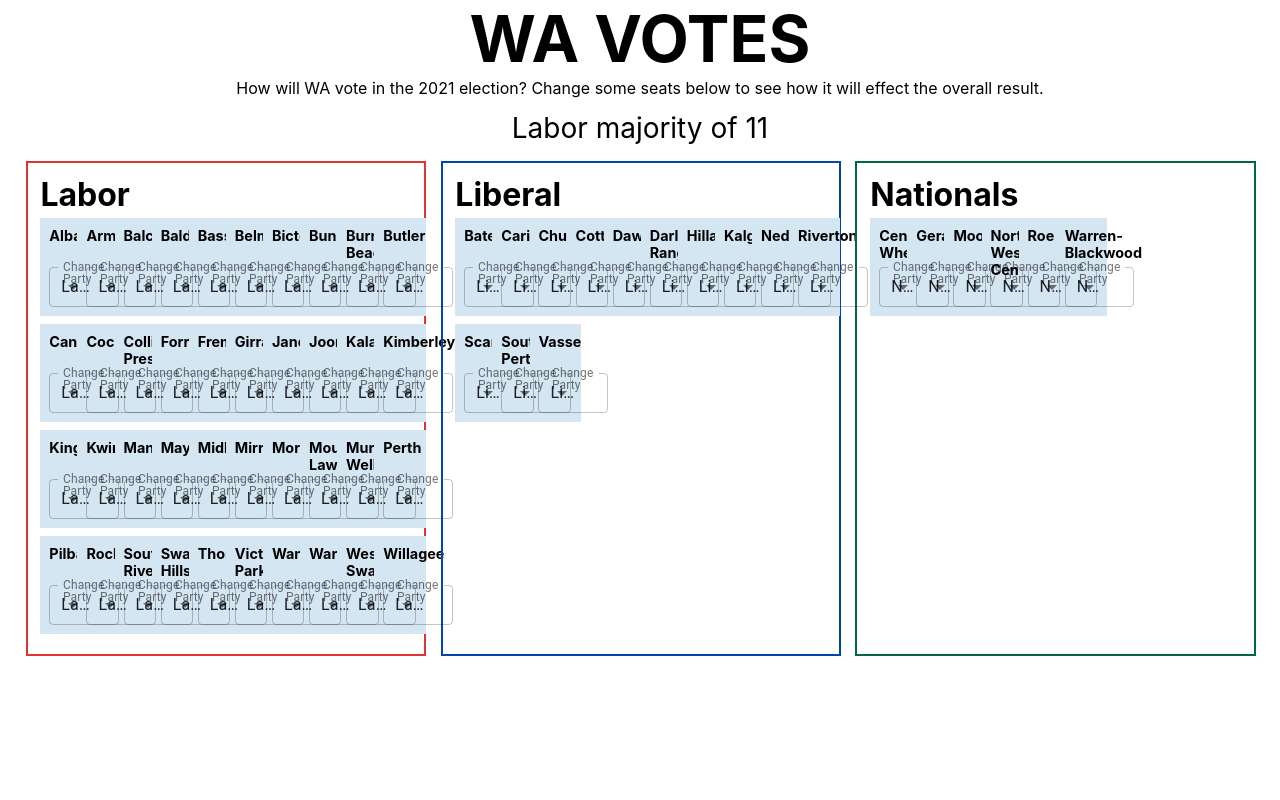
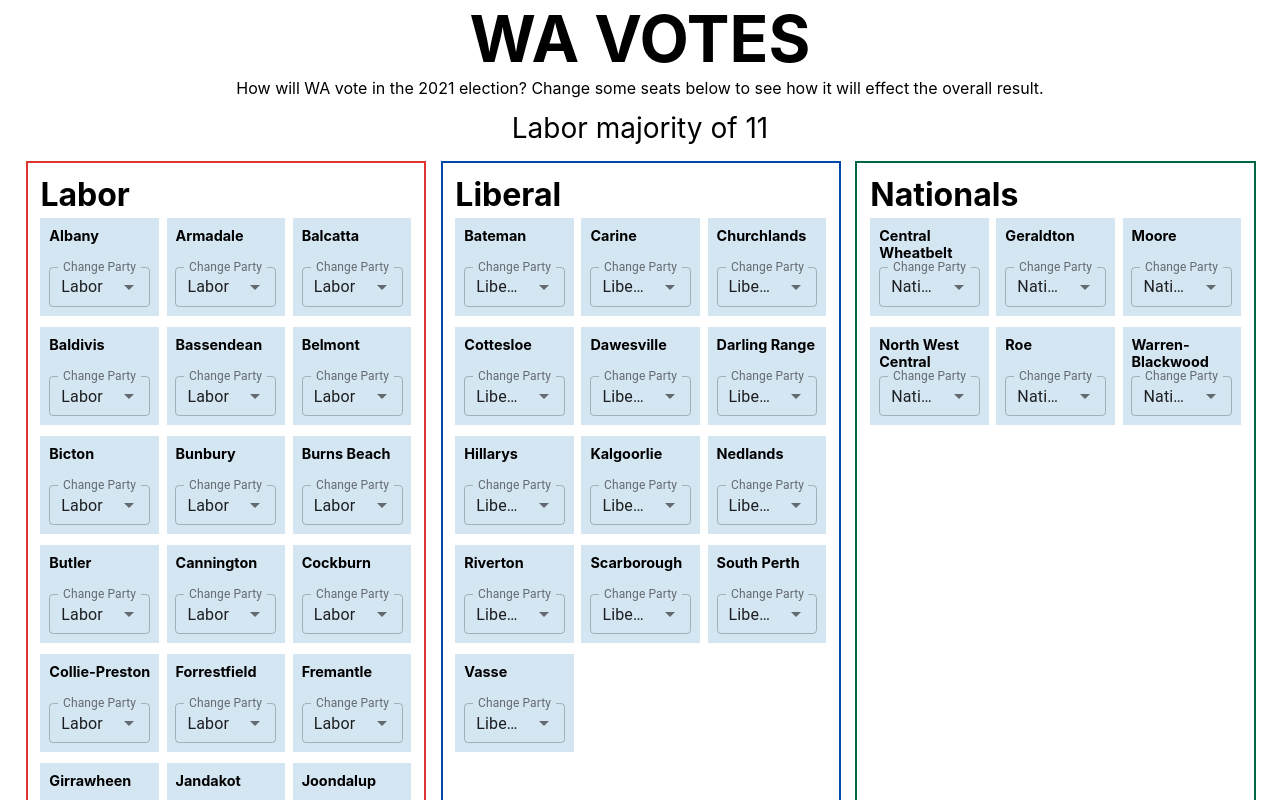
Before and after one commit to benfanderson/wavotes, a React app: page / in a window 1280 px wide. Shown: the top 800 px of the page. Built offline with nearby package versions, Linux system fonts and the light colour scheme.

Commit message:
Desktop layout style for thirds-layout

```diff
--- a/src/styles.css
+++ b/src/styles.css
@@ -48,16 +48,12 @@
     width: 87%;
     height: auto;
     padding: 1.3vw;
-    margin-bottom: 3%;
+    margin-bottom: 1%;
   }
   .seatsContainer{
     display: flex;
     flex-direction: row;
     flex-wrap: wrap;
-    /* display: grid;
-    grid-template-columns: repeat(auto-fill, 90%);
-    grid-gap: 0.8rem;
-    justify-content: space-between; */
   }
 
   .seat {
@@ -70,7 +66,7 @@
 
   .seatName {
     font-size: 0.9em;
-    height: 5.5vh;
+    height: 6.2vh;
   }
 
   .partyName {
@@ -104,7 +100,7 @@
     .partyContainer{
       width: 93%;
       padding: 1vw;
-      margin-bottom: 1.5%;
+      /* margin-bottom: 1.5%; */
     }
 
     .partyName{
@@ -137,7 +133,12 @@
     }
 
     .seatsContainer{
-      grid-template-columns: repeat(auto-fill, 10%);
+      grid-template-columns: repeat(auto-fill, 32%);
+      grid-gap: 0.2rem;
+    }
+
+    .seat {
+      width: 85%;
     }
 
   }
```
